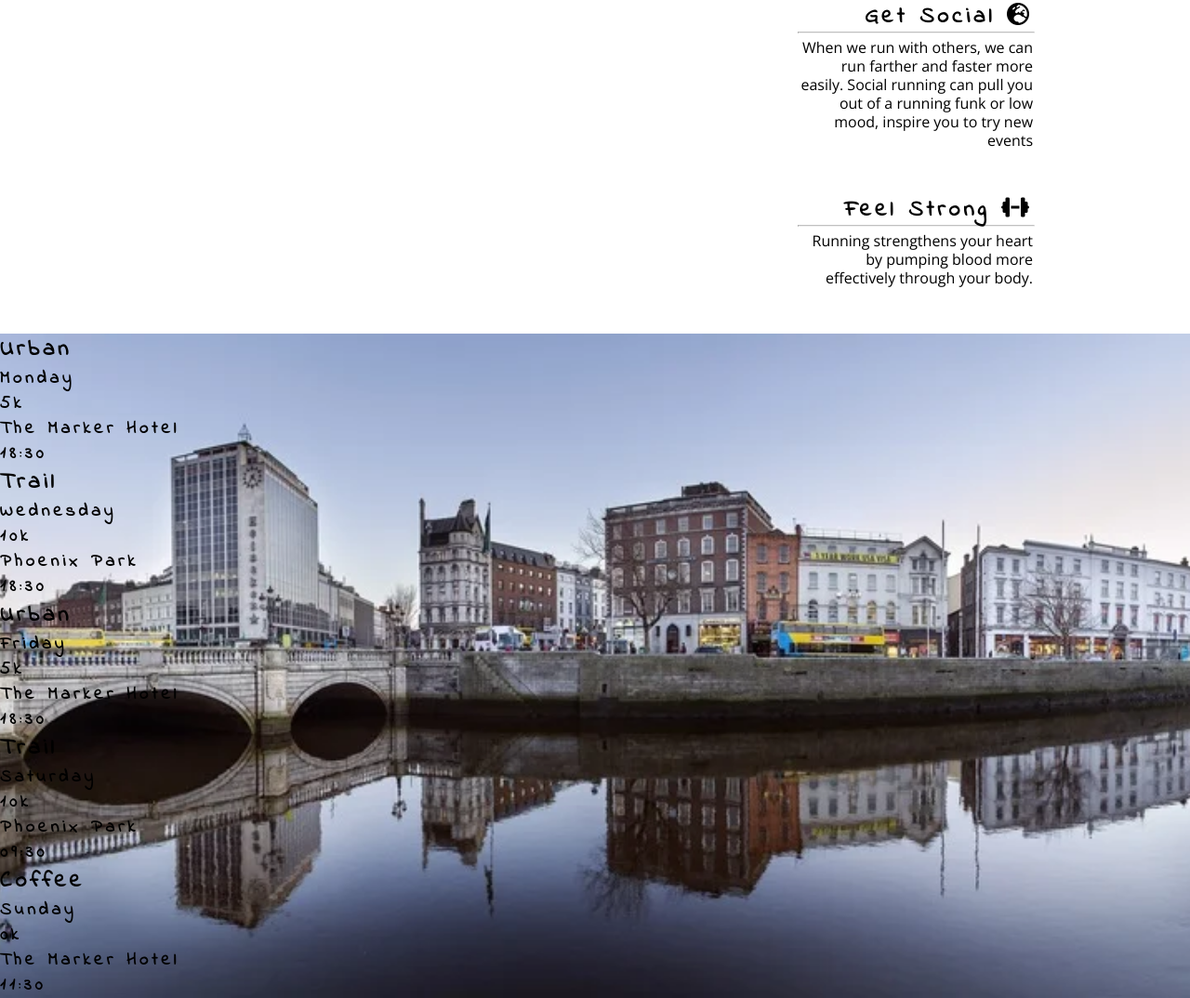
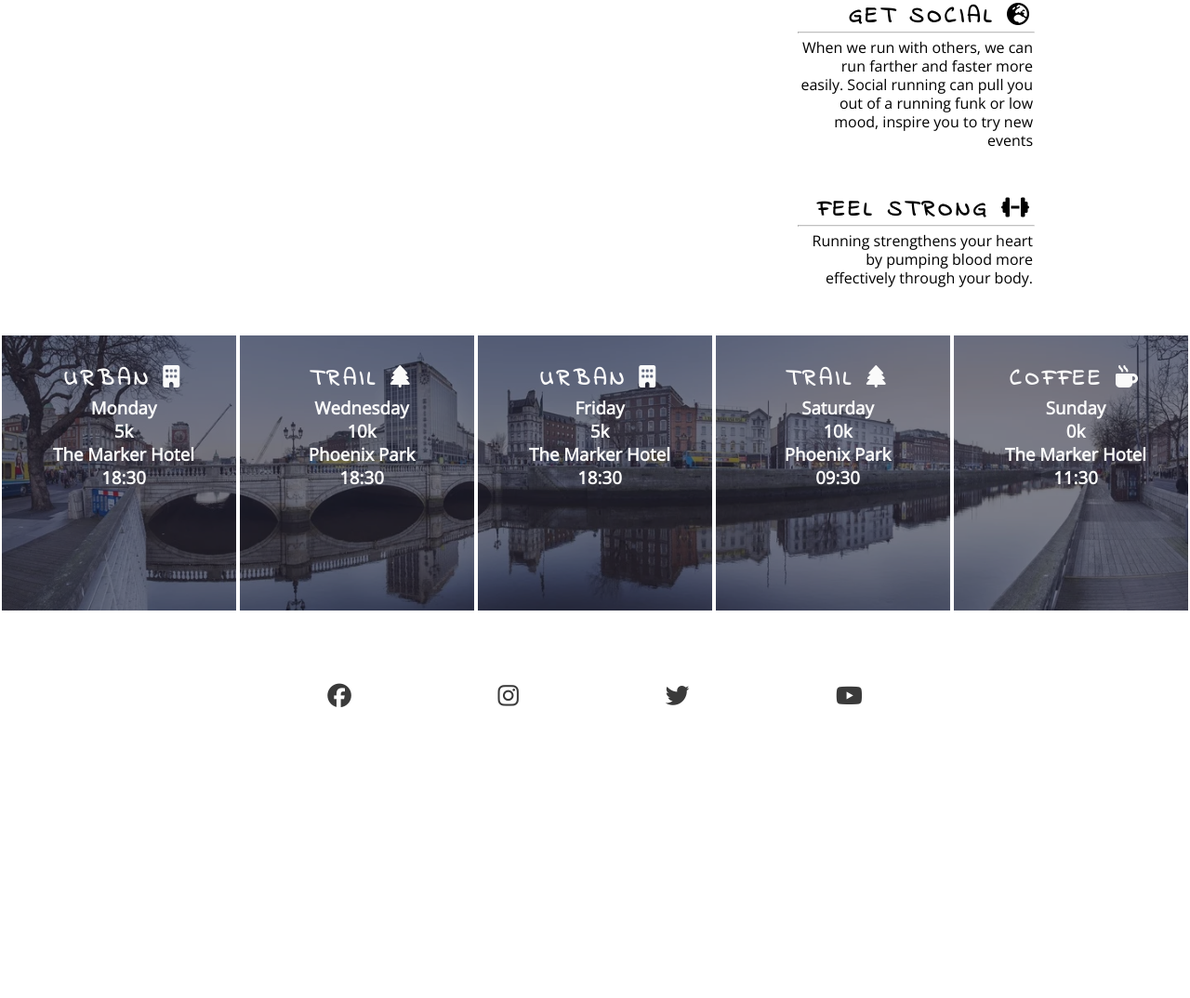
Before and after one commit to JeromePG/love-running, a plain HTML site: page index.html in a window 1280 px wide. Shown: the part 1174-2248 px from the top of the page at 93% size. After the commit the page ends 2012 px from the top, so only its background shows below. Drawn offline with nearby package versions, Linux system fonts and the light colour scheme.

Commit message:
add footer with social links

```diff
--- a/assets/css/style.css
+++ b/assets/css/style.css
@@ -10,8 +10,9 @@ body {
 }
 
 /* fonts for headings and logo */
-h1, h2, h3, #logo{
+h1, h2, #logo{
     font-family: indie flower, sans-serif;
+    text-transform: uppercase;
     letter-spacing: 4px;
 
 }
@@ -158,7 +159,7 @@ hr {
     border-radius: 50%;
 }
 
-
+/* Times */
 
 #times {
     background: url(../images/dublin-city.webp) no-repeat center center;
@@ -166,3 +167,38 @@ hr {
     overflow: hidden;
     width: 100%;
 }
+
+#times div {
+    color: #fafafa;
+    background-color: rgba(34, 38, 56, 0.6);
+    width: 20%;
+    height: 300px;
+    padding: 30px 0 0 10px;
+    text-align: center;
+    float:left;
+    border: 2px solid #fff;
+    box-sizing: border-box;
+}
+
+/* site links */
+
+footer{
+    height: 150px
+    text-align: center;
+    margin: 0 auto;
+}
+
+.socials {
+    text-align: center;
+}
+
+.socials > li {
+    display: inline;
+}
+
+.socials i {
+    font-size: 160%;
+    margin: 1%;
+    padding: 5%;
+    color: #3a3a3a;
+}
--- a/index.html
+++ b/index.html
@@ -72,42 +72,57 @@
     </section>
     <section id="times">
         <div>
-            <h2>Urban</h2>
+            <h2>Urban <i class="fas fa-building"></i></h2>
             <h3>Monday</h3>
             <h3>5k</h3>
             <h3>The Marker Hotel</h3>
             <h3>18:30</h3>
         </div>
         <div>
-            <h2>Trail</h2>
+            <h2>Trail <i class="fas fa-tree"></i></h2>
             <h3>Wednesday</h3>
             <h3>10k</h3>
             <h3>Phoenix Park</h3>
             <h3>18:30</h3>
         </div>
         <div>
-            <h2>Urban</h2>
+            <h2>Urban <i class="fas fa-building"></i></h2>
             <h3>Friday</h3>
             <h3>5k</h3>
             <h3>The Marker Hotel</h3>
             <h3>18:30</h3>
         </div>
         <div>
-            <h2>Trail</h2>
+            <h2>Trail <i class="fas fa-tree"></i></h2>
             <h3>Saturday</h3>
             <h3>10k</h3>
             <h3>Phoenix Park</h3>
             <h3>09:30</h3>
         </div>
         <div>
-            <h2>Coffee</h2>
+            <h2>Coffee <i class="fas fa-mug-hot"></i></h2>
             <h3>Sunday</h3>
             <h3>0k</h3>
             <h3>The Marker Hotel</h3>
             <h3>11:30</h3>
         </div>
     </section>
-    <footer></footer>
+    <footer>
+        <ul class="socials">
+            <li>
+                <a href="https://facebook.com" target="_blank" rel="noopener" aria-label="Visit our facebook page (opens new tab)"><i class="fab fa-facebook"></i></a>
+            </li>
+            <li>
+                <a href="https://instagram.com" target="_blank" rel="noopener" aria-label="Visit our instagram page (opens new tab)"><i class="fab fa-instagram"></i></a>
+            </li>
+            <li>
+                <a href="https://twitter.com" target="_blank" rel="noopener" aria-label="Visit our twitter page (pens new tab)"><i class="fab fa-twitter"></i></a>
+            </li>
+            <li>
+                <a href="https://youtube.com" target="_blank" rel="noopener" aria-label="Visit our youtube page (pens new tab)"><i class="fab fa-youtube"></i></a>
+            </li>
+        </ul>
+    </footer>
 
     <!-- font awesome script -->
     <script src="https://kit.fontawesome.com/992adf8e89.js" crossorigin="anonymous"></script>
```
